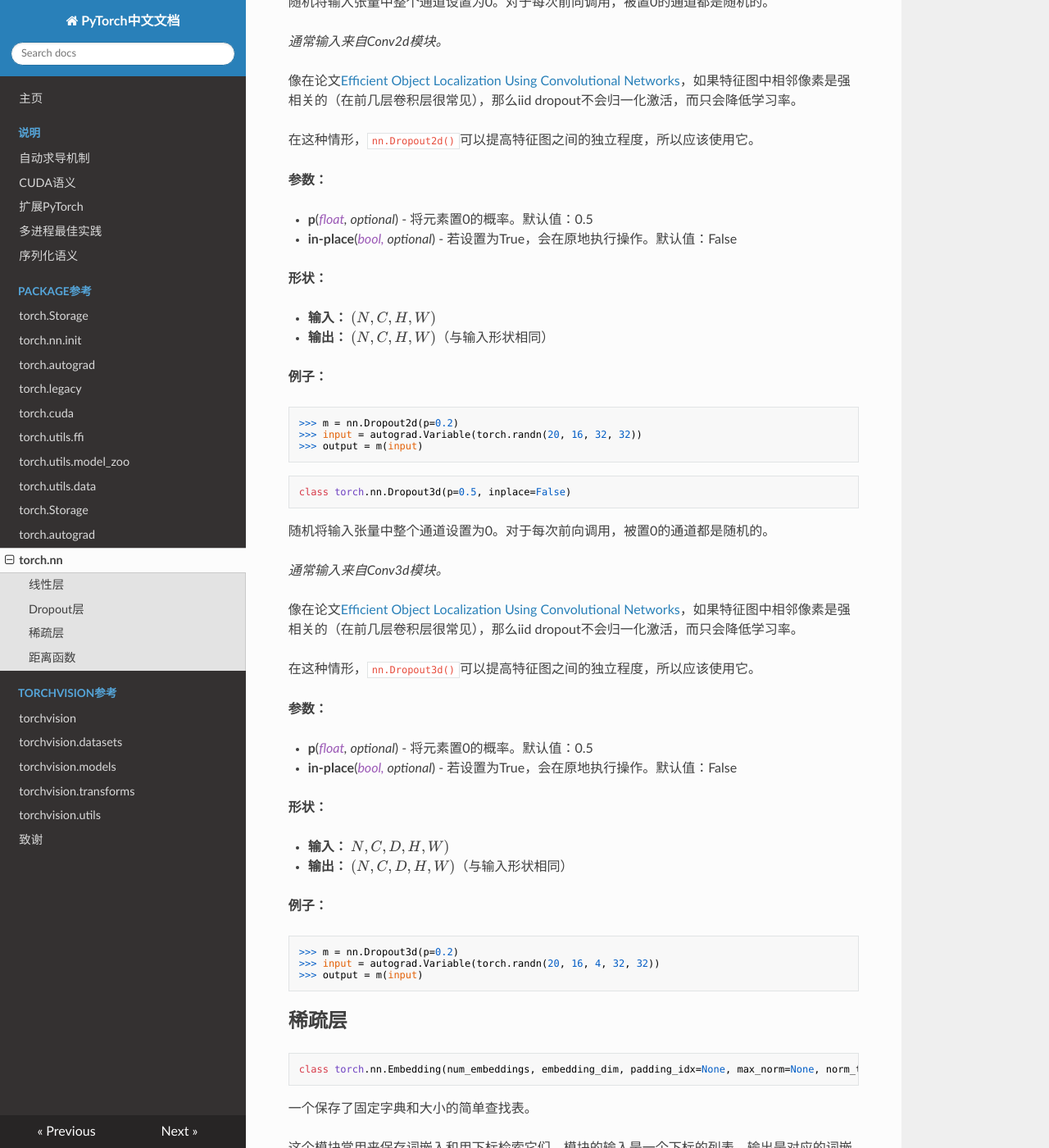
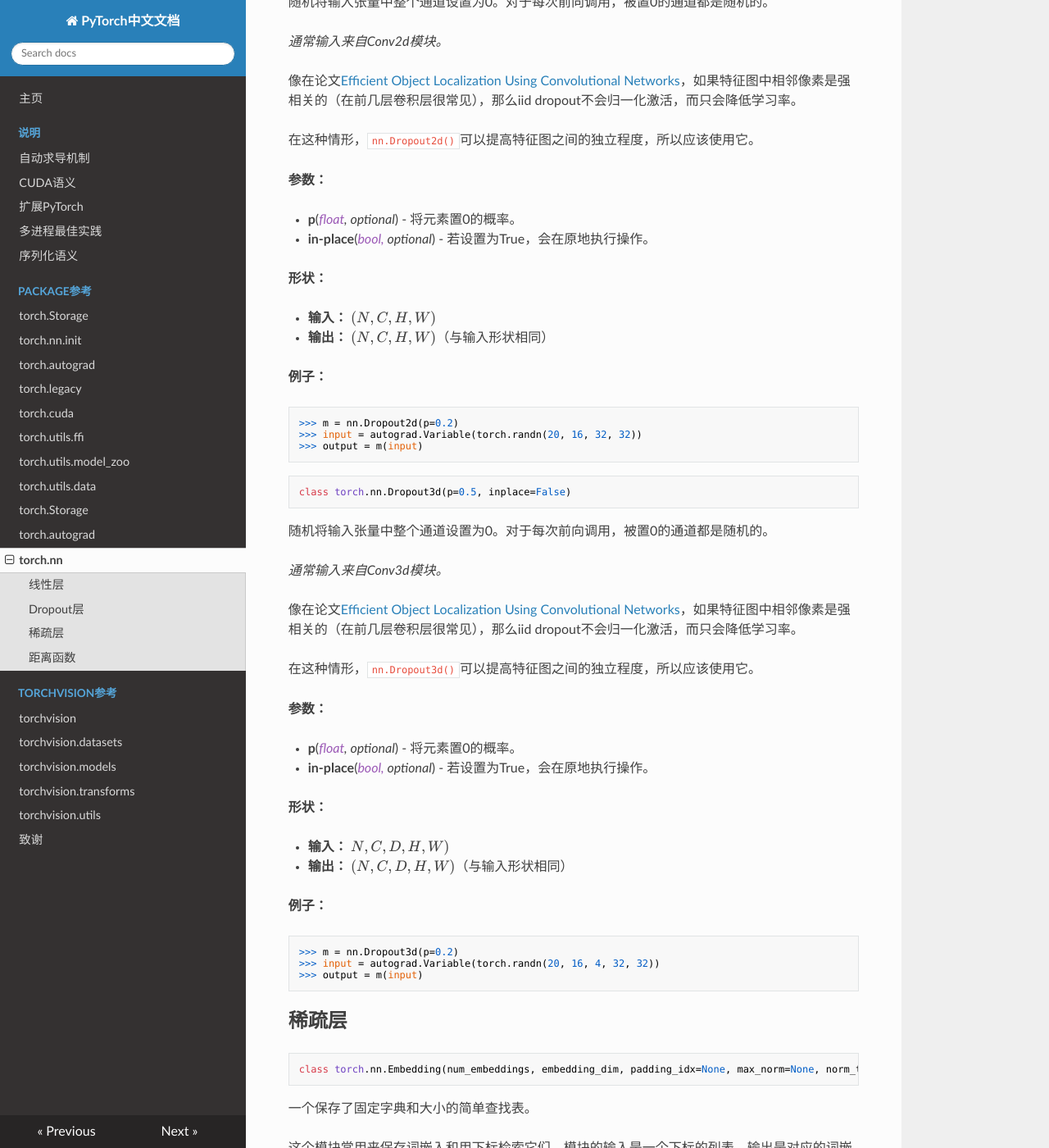
Before and after one commit to awfssv/pytorch-cn, an MkDocs documentation site: the page built from docs/package_references/nn.md, in a window 1280 px wide and 1400 px high, scrolled down 1458 px. Shown: the whole window at 82% size. Built offline with MkDocs 1.6.1, drawn with Linux system fonts in a browser that asks for light colours; nearby versions of some CDN libraries; formulas are drawn with MathJax 3; old or Windows-style settings are respelled for this version of MkDocs; some of the changed text lies outside the part shown.

Commit message:
fix typoo

````diff
--- a/docs/package_references/nn.md
+++ b/docs/package_references/nn.md
@@ -72,8 +72,8 @@ class torch.nn.Dropout2d(p=0.5, inplace=False)
 
 **参数：**
 
-- **p**(*[float](), optional*) - 将元素置0的概率。默认值：0.5
-- **in-place**(*[bool,]() optional*) - 若设置为True，会在原地执行操作。默认值：False
+- **p**(*[float](), optional*) - 将元素置0的概率。
+- **in-place**(*[bool,]() optional*) - 若设置为True，会在原地执行操作。
 
 **形状：**
 
@@ -101,8 +101,8 @@ class torch.nn.Dropout3d(p=0.5, inplace=False)
 
 **参数：**
 
-- **p**(*[float](), optional*) - 将元素置0的概率。默认值：0.5
-- **in-place**(*[bool,]() optional*) - 若设置为True，会在原地执行操作。默认值：False
+- **p**(*[float](), optional*) - 将元素置0的概率。
+- **in-place**(*[bool,]() optional*) - 若设置为True，会在原地执行操作。
 
 **形状：**
 
@@ -142,8 +142,8 @@ class torch.nn.Embedding(num_embeddings, embedding_dim, padding_idx=None, max_no
 
 **形状：**
 
-- **输入：** - LongTensor *(N, W)*, N = mini-batch, W = 每个mini-batch中提取的下标数
-- **输出：** - *(N, W, embedding_dim)*
+- **输入：**  LongTensor *(N, W)*, N = mini-batch, W = 每个mini-batch中提取的下标数
+- **输出：**  *(N, W, embedding_dim)*
 
 **例子：**
 
@@ -200,8 +200,8 @@ $$\Vert x \Vert _p := \left( \sum_{i=1}^n  \vert x_i \vert ^ p \right) ^ {1/p}$$
 
 **形状：**
 
-- **输入：** - \\((N, D)\\)，其中D=向量维数
-- **输出：** - \\((N, 1)\\)
+- **输入：**  \\((N, D)\\)，其中D=向量维数
+- **输出：**  \\((N, 1)\\)
 
 ```python
 >>> pdist = nn.PairwiseDistance(2)
````
